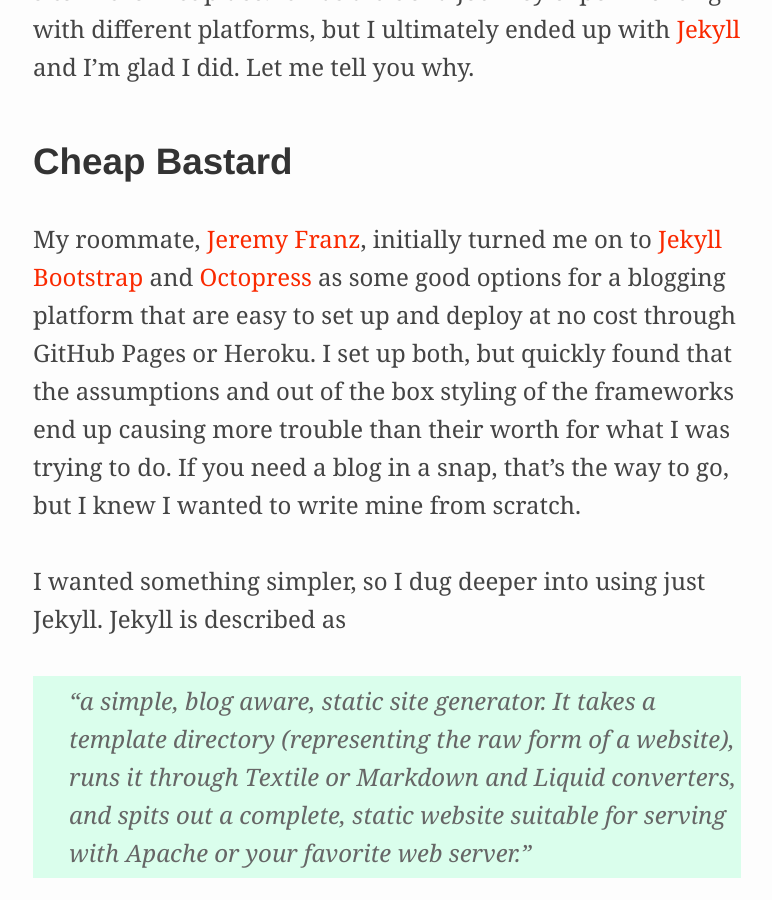
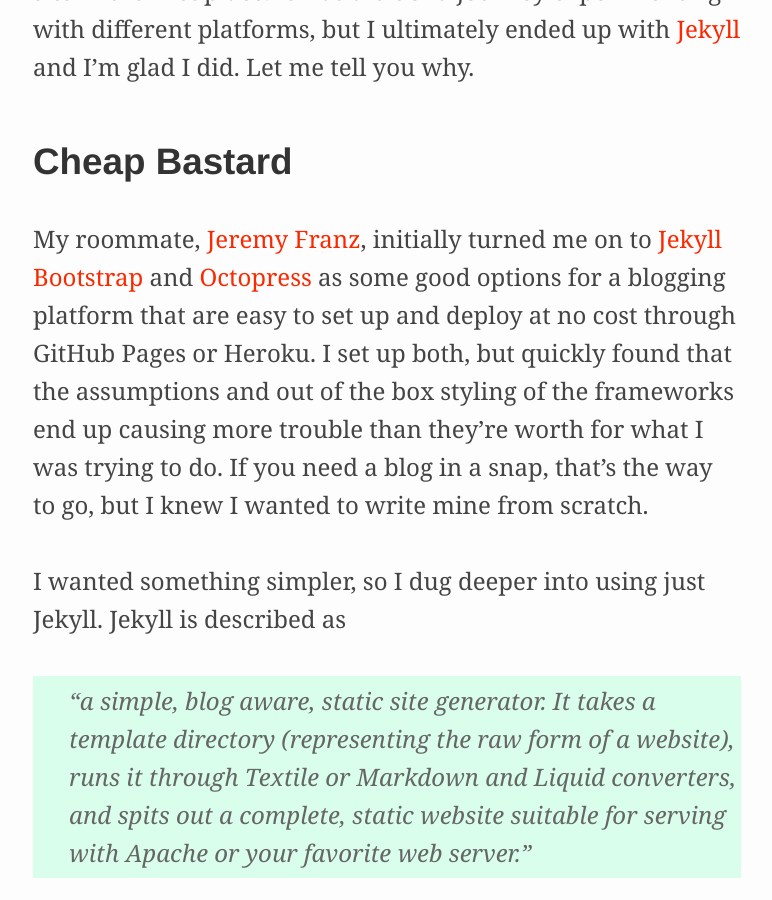
Before and after one commit to mukealicious/mukealicious.github.io, a Jekyll site: the page built from _posts/2012-8-24-jekyll-for-designers.md, in a window 1280 px wide and 900 px high, scrolled down 431 px. Shown: the whole window, without its empty margins (253-1025 px from the left). Built offline with Jekyll 4.4.1, drawn with Linux system fonts in a browser that asks for light colours; some web fonts are replaced; Markdown is read by kramdown in place of the engine named in the settings; comment, search, counter and statistics services are not loaded.

```diff
--- a/_posts/2012-8-24-jekyll-for-designers.md
+++ b/_posts/2012-8-24-jekyll-for-designers.md
@@ -7,7 +7,7 @@
 For the first post on my new site I figured it would only be appropriate if I wrote about how I went about creating the site in the first place. It was a bit of a journey experimenting with different platforms, but I ultimately ended up with [Jekyll](https://github.com/mojombo/jekyll) and I'm glad I did. Let me tell you why.
 
 ## Cheap Bastard
-My roommate, [Jeremy Franz](http://jeremyfranz.com/), initially turned me on to [Jekyll Bootstrap](http://jekyllbootstrap.com/) and [Octopress](http://octopress.org/) as some good options for a blogging platform that are easy to set up and deploy at no cost through GitHub Pages or Heroku. I set up both, but quickly found that the assumptions and out of the box styling of the frameworks end up causing more trouble than their worth for what I was trying to do. If you need a blog in a snap, that's the way to go, but I knew I wanted to write mine from scratch.
+My roommate, [Jeremy Franz](http://jeremyfranz.com/), initially turned me on to [Jekyll Bootstrap](http://jekyllbootstrap.com/) and [Octopress](http://octopress.org/) as some good options for a blogging platform that are easy to set up and deploy at no cost through GitHub Pages or Heroku. I set up both, but quickly found that the assumptions and out of the box styling of the frameworks end up causing more trouble than they're worth for what I was trying to do. If you need a blog in a snap, that's the way to go, but I knew I wanted to write mine from scratch.
 
 I wanted something simpler, so I dug deeper into using just Jekyll. Jekyll is described as
 >"a simple, blog aware, static site generator. It takes a template directory (representing the raw form of a website), runs it through Textile or Markdown and Liquid converters, and spits out a complete, static website suitable for serving with Apache or your favorite web server."
@@ -17,7 +17,6 @@
 Jekyll just makes sense for designers. It uses the [Liquid Templating Language](http://liquidmarkup.org/) which is about as simple and human readable as it gets. There's also a nice little [wiki](https://github.com/Shopify/liquid/wiki/Liquid-for-Designers) made just for us dumb designers. Throw in a few lines of liquid and your static site will be faking dynamic content in no time!
 
 ## Have Mercy
-
 If GitHub feels foreign to you, not to worry. We're just going to have to take a few steps back before we start. There are some prerequisites like XCode, Git, Ruby Version Manager (RVM), and Ruby that are necessary just to get your development environment up to speed. Here's [a comprehensive guide](http://www.moncefbelyamani.com/how-to-install-xcode-homebrew-git-rvm-ruby-on-mac/) that covers a few different versions of OSX. If this is all new to you, don't be afraid of the command line. It will be uncomfortable at first, but that will pass. Comfortable is what we're aiming for, not expertise.
 
 ## Jekyll for Designers
```
